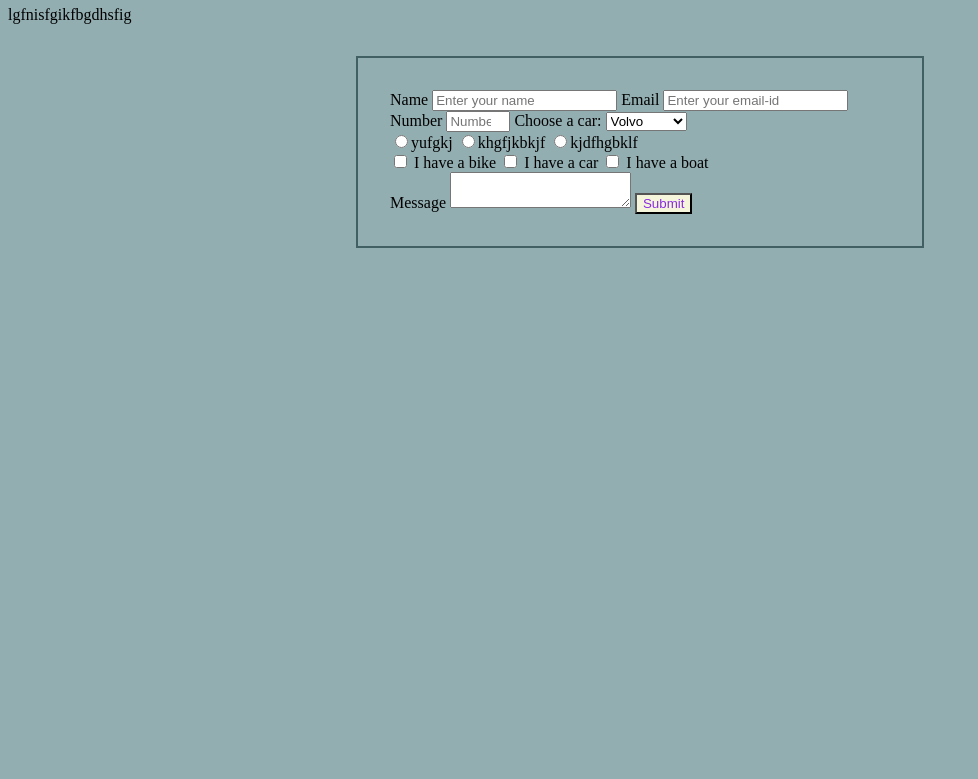
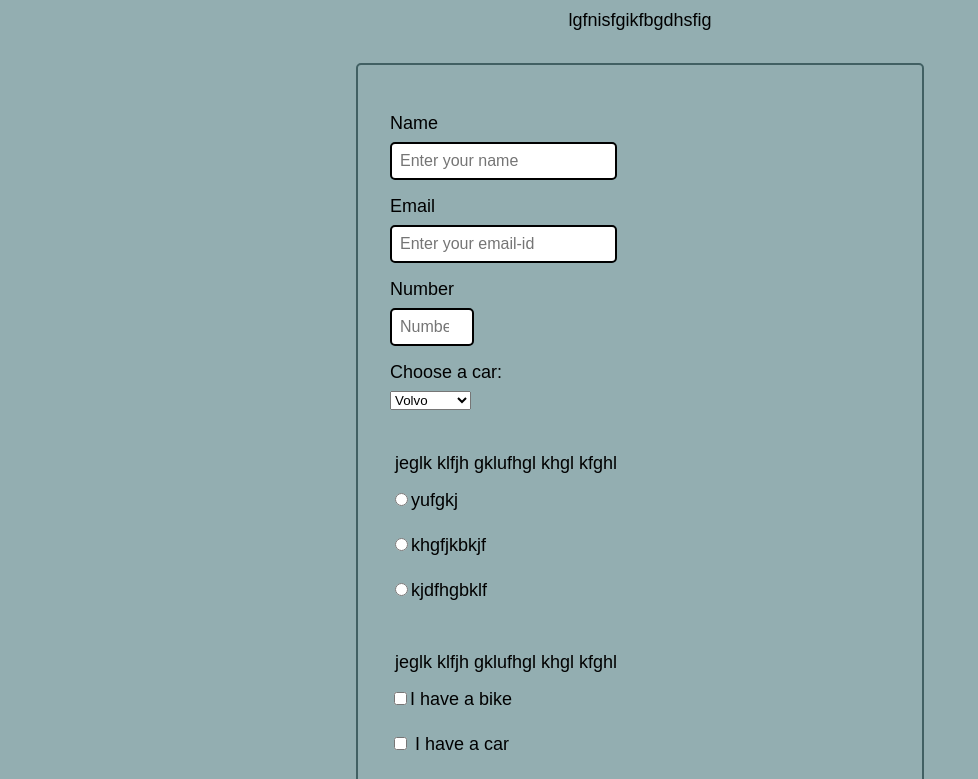
Before and after one commit to FARIS-MOHAMMED-SHARIFF/Survey_form, a plain HTML site: page index.html in a window 1280 px wide. Shown: the part 60-839 px from the top of the page, without its empty margins (0-978 px from the left). Before the commit the page ends 800 px from the top, so only its background shows below. Drawn offline with Linux system fonts and the light colour scheme.

Commit message:
improved the design of the form

```diff
--- a/index.html
+++ b/index.html
@@ -4,7 +4,7 @@
     </head>
     <body>
         <h1 id ="title">Survey Form</h1>
-        <p id="description">lgfnisfgikfbgdhsfig</p>
+        <center><p id="description">lgfnisfgikfbgdhsfig</p></center>
 
         <form id="survey-form">
             <label for="name" id="name-label">
@@ -19,36 +19,39 @@
             <input id="number" type="number" placeholder="Number" min="0" max="100">
 
 
-            <label for="cars">Choose a car:</label>
-                <select name="cars" id="dropdown">
+            <label for="dropdown">Choose a car:</label>
+                <select  id="dropdown">
                 <option value="volvo">Volvo</option>
                 <option value="saab">Saab</option>
                 <option value="mercedes">Mercedes</option>
                 <option value="audi">Audi</option>
                 </select>
-            <div>
+                <br>
+                <br>
+
+            <p>jeglk klfjh gklufhgl khgl kfghl</p>
             <label for="za">
                 <input id="za" type="radio" name="radio" value="dfdf">yufgkj</label>
             <label for="az">
                 <input id="az" type="radio" name="radio" value="fdgvv">khgfjkbkjf</label>
             <label for="azx">
                 <input id="azx" type="radio" name="radio" value="gededfgve">kjdfhgbklf</label>
-            </div>
+                <br>
 
-            <div>
-            <input id="vehicle1" type="checkbox"  name="vehicle" value="Bike">
-            <label for="vehicle1"></label> I have a bike</label>
+            <p>jeglk klfjh gklufhgl khgl kfghl</p>
+            <label  for="vehicle1">
+            <input id="vehicle1" type="checkbox"  name="vehicle" value="Bike">I have a bike</label>
 
-            <input id="vehicle2" type="checkbox"  name="vehicle" value="Car">
-            <label for="vehicle2"> I have a car</label>
+            <label for="vehicle2">
+            <input id="vehicle2" type="checkbox"  name="vehicle" value="Car"> I have a car</label>
 
-            <input id="vehicle3" type="checkbox"  name="vehicle" value="Boat">
-            <label for="vehicle3"> I have a boat</label>
-            </div>
+            <label for="vehicle3">
+            <input id="vehicle3" type="checkbox"  name="vehicle" value="Boat">I have a boat</label>
+
 
             <label for="message">Message</label>
 
-            <textarea id="message"></textarea>
+            <textarea rows="4" cols="50" id="message"></textarea>
 
             <input id="submit" type="submit" value="Submit">
         </form>
--- a/style.css
+++ b/style.css
@@ -1,26 +1,40 @@
-body {
+ h1 {
+    text-align: center;
+}
+p{
+    margin:25px 5px 0px 5px;
+    font-size:18px;
+}
+ body {
+    font-family: sans-serif;
     background-color: #7d9da1d2;
  }
- #survey-form{
+ #survey-form {
      max-width :500px;
      margin:2rem auto;
      border:2px solid #304f53d2;
      padding:2rem;
+     border-radius: 5px;
  }
 
- /* label{
+
+ label {
     display : block;
+    padding:1rem 0 .5rem;
+    font-size: 18px;
 }
- input,textarea{
-    display:block;
-}   */
-div{
-    display:block;
+input,textarea{
+    border:2px solid;
+    padding:.5rem;
+    font-size:16px;
+    border-radius: 5px;
 }
-
-#submit{
-    /* border: ; */
-    background-color: beige ;
+ #submit {
+    background-color: rgb(16, 96, 99) ;
     color: blueviolet;
     cursor:pointer;
+    display:block;
+    padding: .5rem;
+    width:auto;
+    margin:1rem 0;
 }
```
